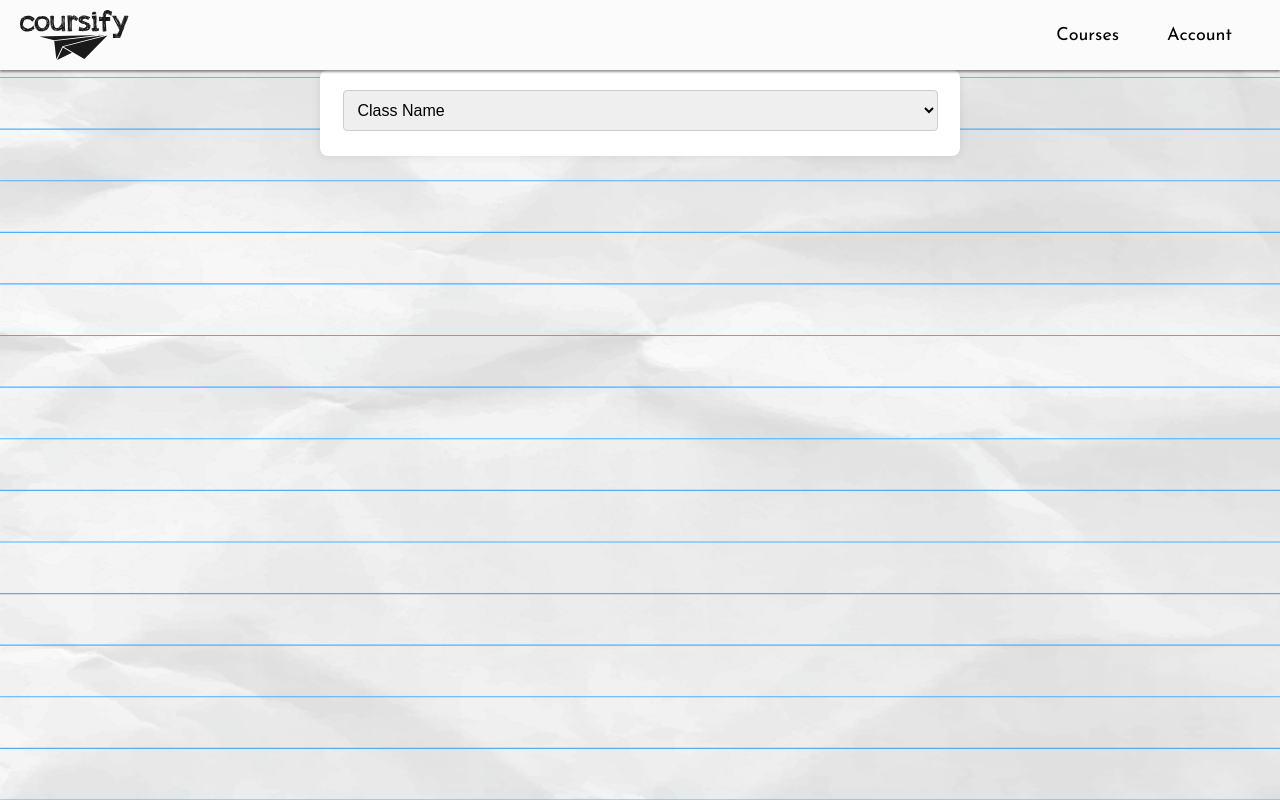
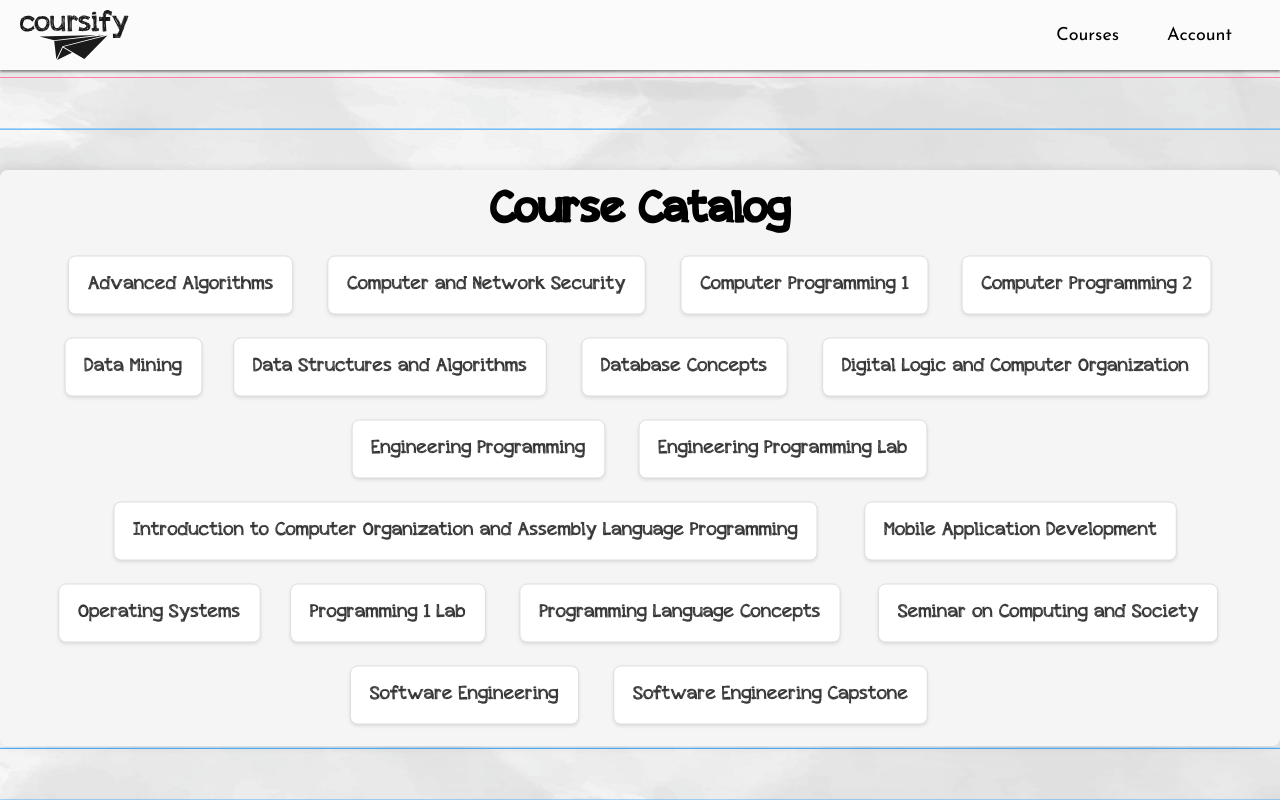
Before and after one commit to Hammersleygg/coursify, a React (Create React App) app: page /class in a window 1280 px wide. Built offline with nearby package versions, Linux system fonts and the light colour scheme.

Commit message:
Changed courses page, search bar, account button

```diff
--- a/package.json
+++ b/package.json
@@ -3,6 +3,9 @@
   "version": "0.1.0",
   "private": true,
   "dependencies": {
+    "@emotion/react": "^11.11.1",
+    "@emotion/styled": "^11.11.0",
+    "@mui/material": "^5.14.18",
     "@testing-library/jest-dom": "^5.17.0",
     "@testing-library/react": "^13.4.0",
     "@testing-library/user-event": "^13.5.0",
@@ -12,7 +15,7 @@
     "react-dom": "^18.2.0",
     "react-firebase-hooks": "^5.1.1",
     "react-modal": "^3.16.1",
-    "react-router-dom": "^6.17.0",
+    "react-router-dom": "^6.20.0",
     "react-scripts": "5.0.1",
     "react-transition-group": "^4.4.5",
     "web-vitals": "^2.1.4"
--- a/src/components/SearchBar/searchBar.css
+++ b/src/components/SearchBar/searchBar.css
@@ -1,6 +1,8 @@
 
 .search-bar {
-  margin-top: none;
+  display: flex;
+  flex-direction: column;
+  align-items: center;
 }
 
 .input-button-container {
--- a/src/components/topbar/TopBar.jsx
+++ b/src/components/topbar/TopBar.jsx
@@ -26,6 +26,8 @@ export default function TopBar() {
     navigate('/class');
   }
 
+  const userLoggedIn = /* Add logic to check if the user is logged in */ false;
+
   return (
     <div className="top">
       <div className="topLeft">
@@ -48,6 +50,8 @@ export default function TopBar() {
 
       {showAccountMenu && (
         <div className="accountMenu">
+          {userLoggedIn ? (
+            <>
               <Link className="link" to="/Account" onClick={() => setShowAccountMenu(false)}>
                 Account Home
               </Link>
@@ -65,6 +69,12 @@ export default function TopBar() {
               >
                 Sign Out
               </Link>
+            </>
+          ) : (
+            <Link className="link" to="/login" onClick={() => setShowAccountMenu(false)}>
+              Sign In
+            </Link>
+          )}
         </div>
       )}
     </div>
--- a/src/pages/courseHomePage/courseHomePage.css
+++ b/src/pages/courseHomePage/courseHomePage.css
@@ -65,9 +65,30 @@ body {
     transition: background-color 0.3s ease-in-out;
   }
 
+
   .delete-button:hover {
     background-color: #FF4500; /* Darker tomato on hover */
   }
+
+
+  /* Edit button styles */
+  .course-home-page-container button {
+    font-family: 'josefin sans';
+    margin-right: 10px;
+    padding: 10px;
+    background-color: #fff; /* White button color */
+    color: #000; /* Black text color */
+    border: 2px solid #000; /* Black border */
+    border-radius: 100px;
+    cursor: pointer;
+    transition: background-color 0.3s ease-in-out;
+}
+
+.course-home-page-container button:hover {
+    background-color: maroon; /* Red on hover */
+    color: #fff; /* White text color on hover */
+}
+
 
   /* Modal styles */
   .ReactModal__Overlay {
@@ -119,7 +140,7 @@ body {
     font-family: 'josefin sans';
     margin-right: 10px;
     padding: 10px;
-    background-color: maroon; /* Green button color */
+    background-color: maroon; /* Red button color */
     color: #fff; /* White text color */
     border: none;
     border-radius: 8px;
--- a/src/pages/home/class/Class.jsx
+++ b/src/pages/home/class/Class.jsx
@@ -1,45 +1,45 @@
 import React, { useState, useEffect } from 'react';
-import { Link, useNavigate } from 'react-router-dom';
+import { Link } from 'react-router-dom';
 import './class.css';
 
 const Courses = () => {
   const [courses, setCourses] = useState([]);
-  const [selectedCourse, setSelectedCourse] = useState('');
-
-  const navigate = useNavigate();
+  const [hoveredButton, setHoveredButton] = useState(null);
 
   useEffect(() => {
     fetch('/classCSV.csv')
       .then(response => response.text())
       .then(data => {
         const rows = data.split('\n');
-        const courseNames = rows.map(row => row.split(',')[0].trim());
-        setCourses(courseNames);
-        setSelectedCourse(courseNames[0]); // Set the default selected course
+        const courseNames = rows
+          .map(row => row.split(',')[0].trim())
+          .filter(course => course && course.toLowerCase() !== 'class name');
+        const sortedCourses = courseNames.sort((a, b) => a.localeCompare(b));
+        setCourses(sortedCourses);
       })
       .catch(error => console.error('Error fetching courses:', error));
   }, []);
 
-const handleCourseChange = (event) => {
-  const course = event.target.value;
-  setSelectedCourse(course);
-  navigate(`/class/${course}`, {state: {selectedCourse: course}});
-};
-
   return (
     <div className="container">
-      <div className="select-container">
-        <label htmlFor="course" className="sr-only">Select Course:</label>
-        <select
-          id="course"
-          className="select-course"
-          value={selectedCourse}
-          onChange={handleCourseChange}
-        >
-          {courses.map(course => (
-            <option key={course} value={course}>{course}</option>
-          ))}
-        </select>
+      <h2 style={{ fontSize: '44px' }}>Course Catalog</h2>
+      <div className="course-list">
+        {courses.map(course => (
+          // Filter out the button that says "Class Name"
+          course.toLowerCase() !== 'class name' && (
+            <Link
+              key={course}
+              to={`/class/${course}`}
+              className={`course-link ${hoveredButton === course ? 'hovered' : ''}`}
+              onMouseEnter={() => setHoveredButton(course)}
+              onMouseLeave={() => setHoveredButton(null)}
+            >
+              <div className="course-item">
+                {course}
+              </div>
+            </Link>
+          )
+        ))}
       </div>
     </div>
   );
--- a/src/pages/home/class/class.css
+++ b/src/pages/home/class/class.css
@@ -1,33 +1,60 @@
-.classPageBody {
-  background-color: #f4f4f4;
+body {
   margin: 0;
-  padding: 0;
-  display: flex;
-  justify-content: center;
-  align-items: center;
-  height: 100vh;
+  font-family: 'Arial', sans-serif;
 }
 
 .container {
   text-align: center;
-  max-width: 600px;
-  margin: 0 auto;
+  max-width: 1500px; /* Adjust the max-width as needed */
+  margin: 100px auto;
   padding: 20px;
-  background-color: #fff;
+  background-color: #f5f5f5;
   border-radius: 8px;
   box-shadow: 0 0 10px rgba(0, 0, 0, 0.1);
 }
 
-.select-container {
-  margin-bottom: 5px;
+.course-list {
+  display: flex;
+  flex-wrap: wrap;
+  justify-content: center;
+  gap: 20px;
+  margin-top: 20px;
 }
 
-.select-course {
-  padding: 10px;
-  font-size: 16px;
-  border: 1px solid #ccc;
-  border-radius: 4px;
-  outline: none;
+.course-item {
+  padding: 20px;
+  background-color: #fff;
+  border: 1px solid #ddd;
+  border-radius: 8px;
+  box-shadow: 0 2px 4px rgba(0, 0, 0, 0.1);
+  transition: background-color 0.3s, color 0.3s, transform 0.3s ease-in-out; /* Added transform transition */
+  font-size: 20px;
 }
 
-/* Add any additional styles */
+.course-item:hover {
+  background-color: maroon;
+  color: #fff;
+  transform: scale(1.07); /* Adjust the scale factor as needed */
+}
+
+.course-link {
+  text-decoration: none;
+  font-size: 18px;
+  color: #333;
+}
+
+.course-link {
+  transition: transform 0.3s ease-in-out;
+}
+
+.course-link:hover {
+  transform: scale(.95); /* Adjust the scale factor as needed */
+}
+
+.course-link.hovered {
+  transform: scale(.95); /* Adjust the scale factor as needed */
+}
+
+.course-link:not(.hovered) {
+  transform: scale(0.95); /* Adjust the scale factor as needed */
+}
```
Also changed, not shown: 2 other files (tests, documents, lock files or other folders). Lines whose indentation alone changed are shown as unchanged.
